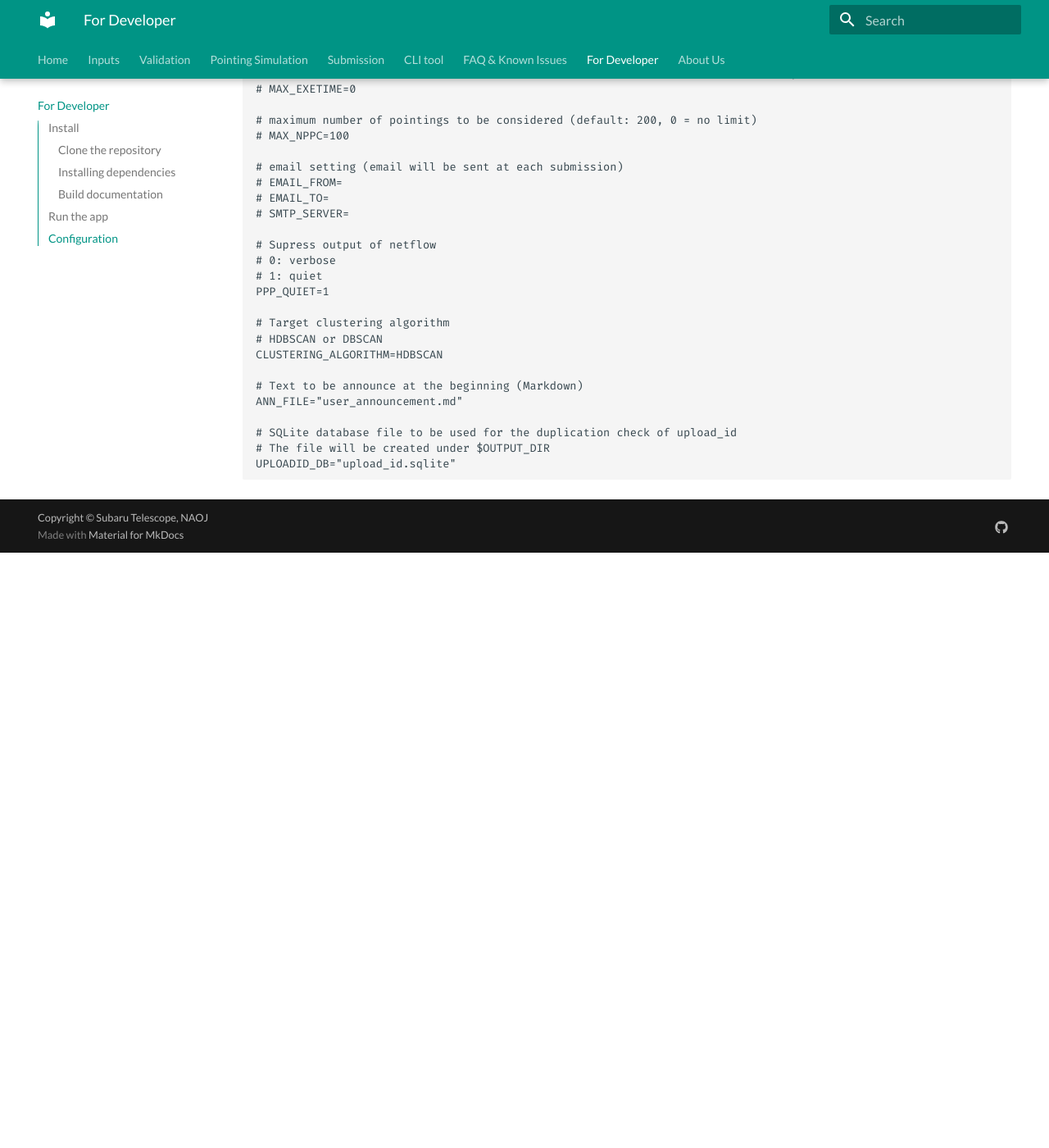
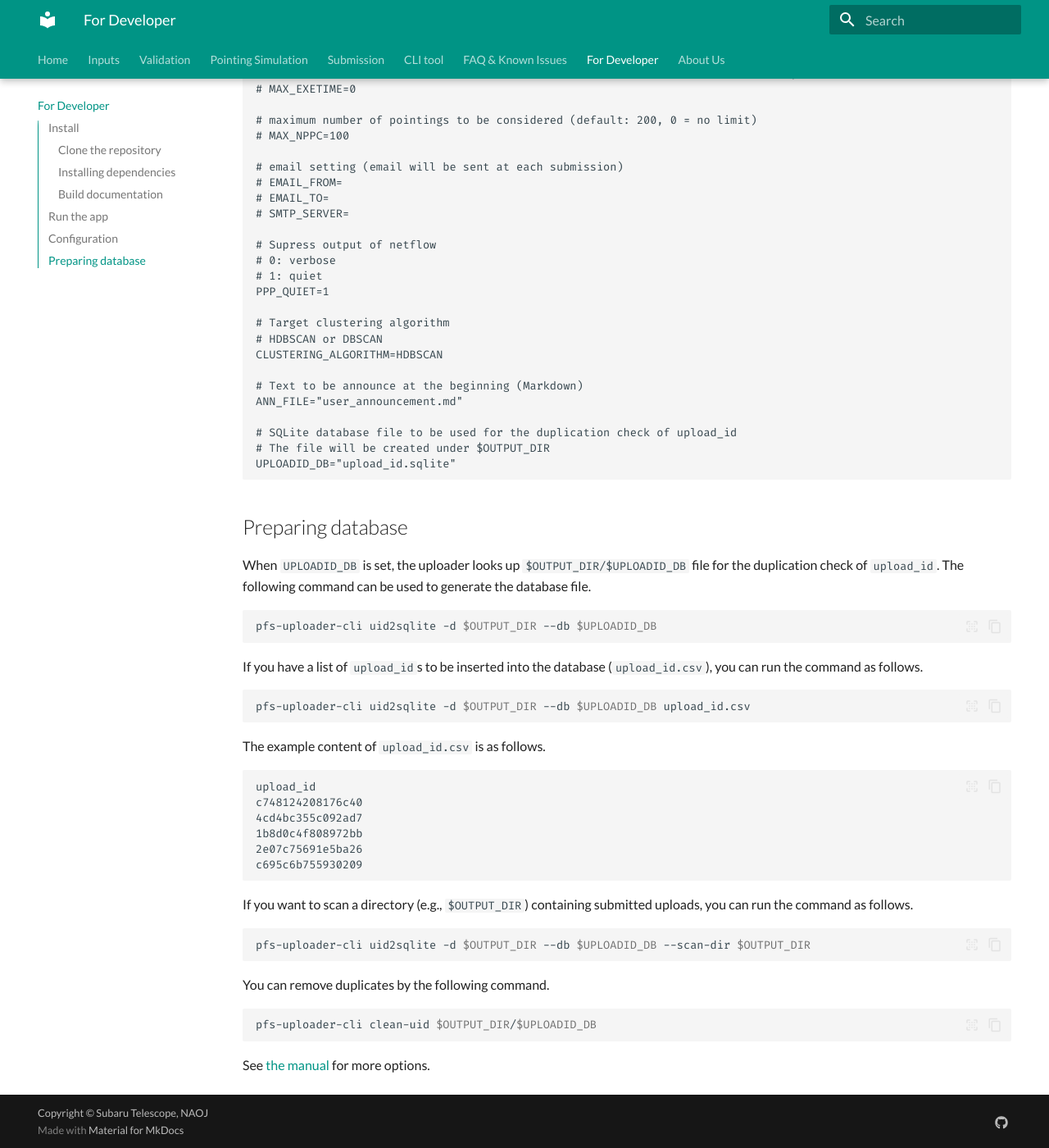
Before and after one commit to Subaru-PFS/spt_target_uploader, an MkDocs documentation site: the page built from docs/docs/developer.md, in a window 1280 px wide and 1400 px high, scrolled down 1794 px. Shown: the whole window at 82% size. Built offline with MkDocs 1.6.1 and Material for MkDocs 9.7.7, drawn with Linux system fonts in a browser that asks for light colours; before the commit the page ends 2468 px from its top, so only the background shows below that.

Commit message:
add documentation for database configuration

````diff
--- a/docs/docs/developer.md
+++ b/docs/docs/developer.md
@@ -8,7 +8,6 @@
     If you have any issues for submission via the web app, please [contact us](./about.md).
 
 [The PFS Target Uploader](https://pfs-etc.naoj.hawaii.edu/uploader/) is a web app to validate and submit the target list supplied by users with an observing time estimate by a pointing simulation.
-
 
 ## Install
 
@@ -110,3 +109,43 @@ ANN_FILE="user_announcement.md"
 # The file will be created under $OUTPUT_DIR
 UPLOADID_DB="upload_id.sqlite"
 ```
+
+## Preparing database
+
+When `UPLOADID_DB` is set, the uploader looks up `$OUTPUT_DIR/$UPLOADID_DB` file for the duplication check of `upload_id`.
+The following command can be used to generate the database file.
+
+```sh
+pfs-uploader-cli uid2sqlite -d $OUTPUT_DIR --db $UPLOADID_DB
+```
+
+If you have a list of `upload_id`s to be inserted into the database (`upload_id.csv`), you can run the command as follows.
+
+```sh
+pfs-uploader-cli uid2sqlite -d $OUTPUT_DIR --db $UPLOADID_DB upload_id.csv
+```
+
+The example content of `upload_id.csv` is as follows.
+
+```csv
+upload_id
+c748124208176c40
+4cd4bc355c092ad7
+1b8d0c4f808972bb
+2e07c75691e5ba26
+c695c6b755930209
+```
+
+If you want to scan a directory (e.g., `$OUTPUT_DIR`) containing submitted uploads, you can run the command as follows.
+
+```sh
+pfs-uploader-cli uid2sqlite -d $OUTPUT_DIR --db $UPLOADID_DB --scan-dir $OUTPUT_DIR
+```
+
+You can remove duplicates by the following command.
+
+```sh
+pfs-uploader-cli clean-uid $OUTPUT_DIR/$UPLOADID_DB
+```
+
+See [the manual](./cli.md) for more options.
````
Also changed, not shown: README.md, 2 other files.
